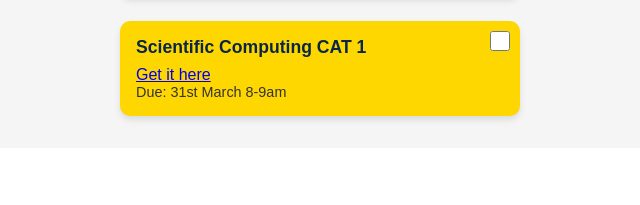
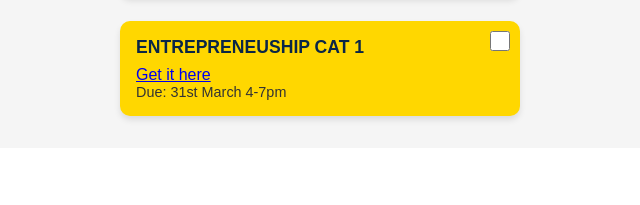
Before and after one commit to lezz100/okoa-sem, a plain HTML site: page todo.html in a window 1280 px wide. Shown: the part 374-579 px from the top of the page, 320-960 px from the left. Drawn offline with Linux system fonts and the light colour scheme.

Commit message:
Updates on new weeks CAT

```diff
--- a/todo.html
+++ b/todo.html
@@ -52,9 +52,9 @@
       <div class="sticky-note">
         <input type="checkbox" class="task-checkbox">
         <div class="task-content">
-          <p class="task-title">Scientific Computing CAT 1</p>
-          <a href="https://emasomo.cuk.ac.ke/mod/quiz/view.php?id=310219">Get it here</a>
-          <p class="task-details">Due: 31st March 8-9am</p>
+          <p class="task-title">ENTREPRENEUSHIP CAT 1</p>
+          <a href="https://emasomo.cuk.ac.ke/mod/quiz/view.php?id=310079">Get it here</a>
+          <p class="task-details">Due: 31st March 4-7pm</p>
         </div>
       </div>
     </div>
```
